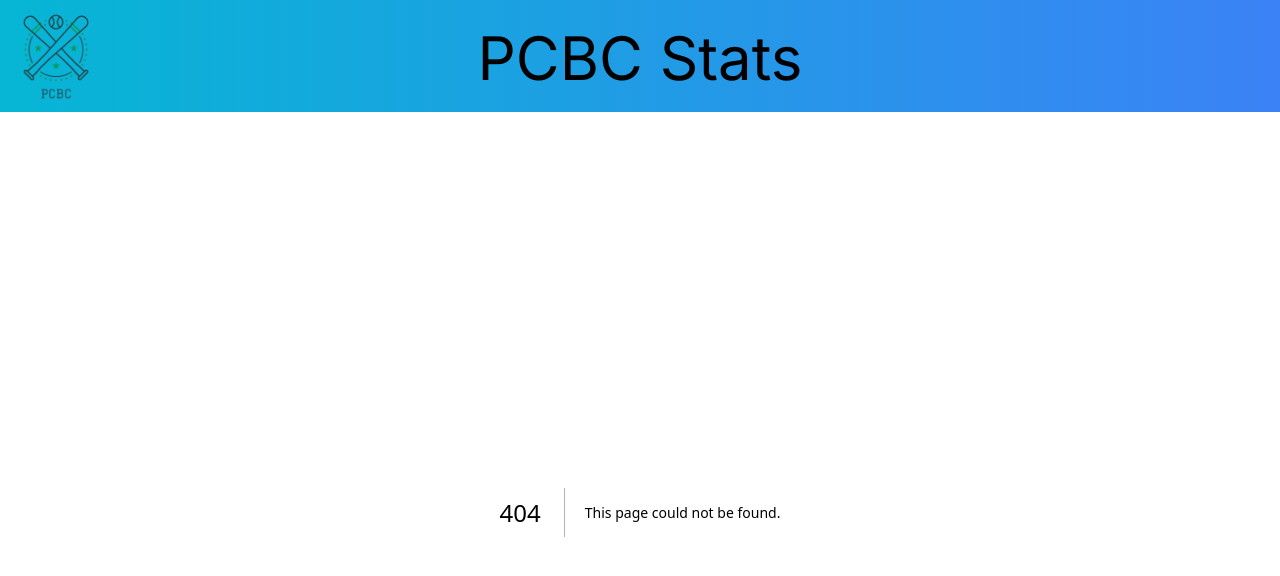
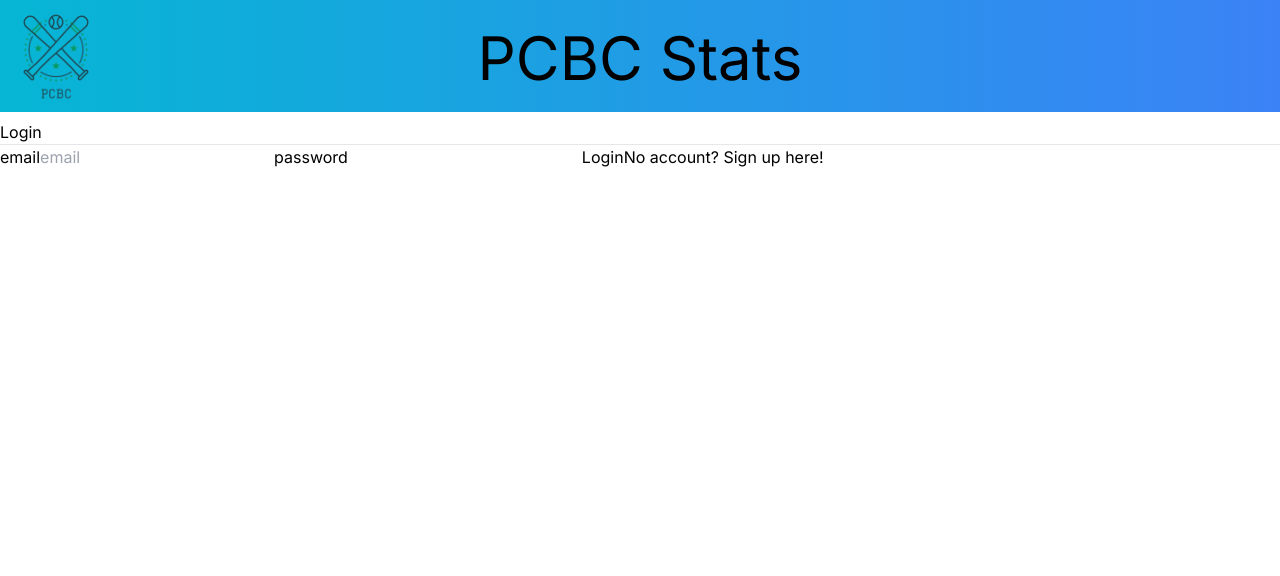
Before and after one commit to teddyXIV/pcbc-stats, a Next.js app: page /login in a window 1280 px wide. Before the commit this address had no page. Shown: the top 576 px of the page. Built offline with nearby package versions, Linux system fonts and the light colour scheme.

Commit message:
add login page

```diff
--- /dev/null
+++ b/app/login/page.tsx
@@ -0,0 +1,54 @@
+"use client"
+
+import Link from "next/link";
+import { useState } from "react";
+import { useRouter } from "next/navigation";
+import axios from "axios";
+
+const LoginPage = () => {
+    const router = useRouter();
+    const [loading, setLoading] = useState(false);
+    const [user, setUser] = useState({
+        email: "",
+        password: ""
+    })
+
+    const onLogin = async () => {
+        try {
+            setLoading(true);
+            const response = await axios.post("/api/users/login", user);
+            router.push('/');
+        } catch (error: any) {
+            console.log("Login failed", error.message);
+        } finally {
+            setLoading(false);
+        }
+    }
+
+    return (
+        <div className="flax flex-col items-center justify-center min-h-screen py-2">
+            <h1>{loading ? "Processing" : "Login"}</h1>
+            <hr />
+
+            <label htmlFor="email">email</label>
+            <input
+                id="email"
+                type="text"
+                value={user.email}
+                onChange={(e) => setUser({ ...user, email: e.target.value })}
+                placeholder="email"
+            />
+            <label htmlFor="password">password</label>
+            <input
+                id="password"
+                type="password"
+                value={user.password}
+                onChange={(e) => setUser({ ...user, password: e.target.value })}
+            />
+            <button onClick={onLogin}>Login</button>
+            <Link href="/signup">No account? Sign up here!</Link>
+        </div>
+    )
+}
+
+export default LoginPage;
```
